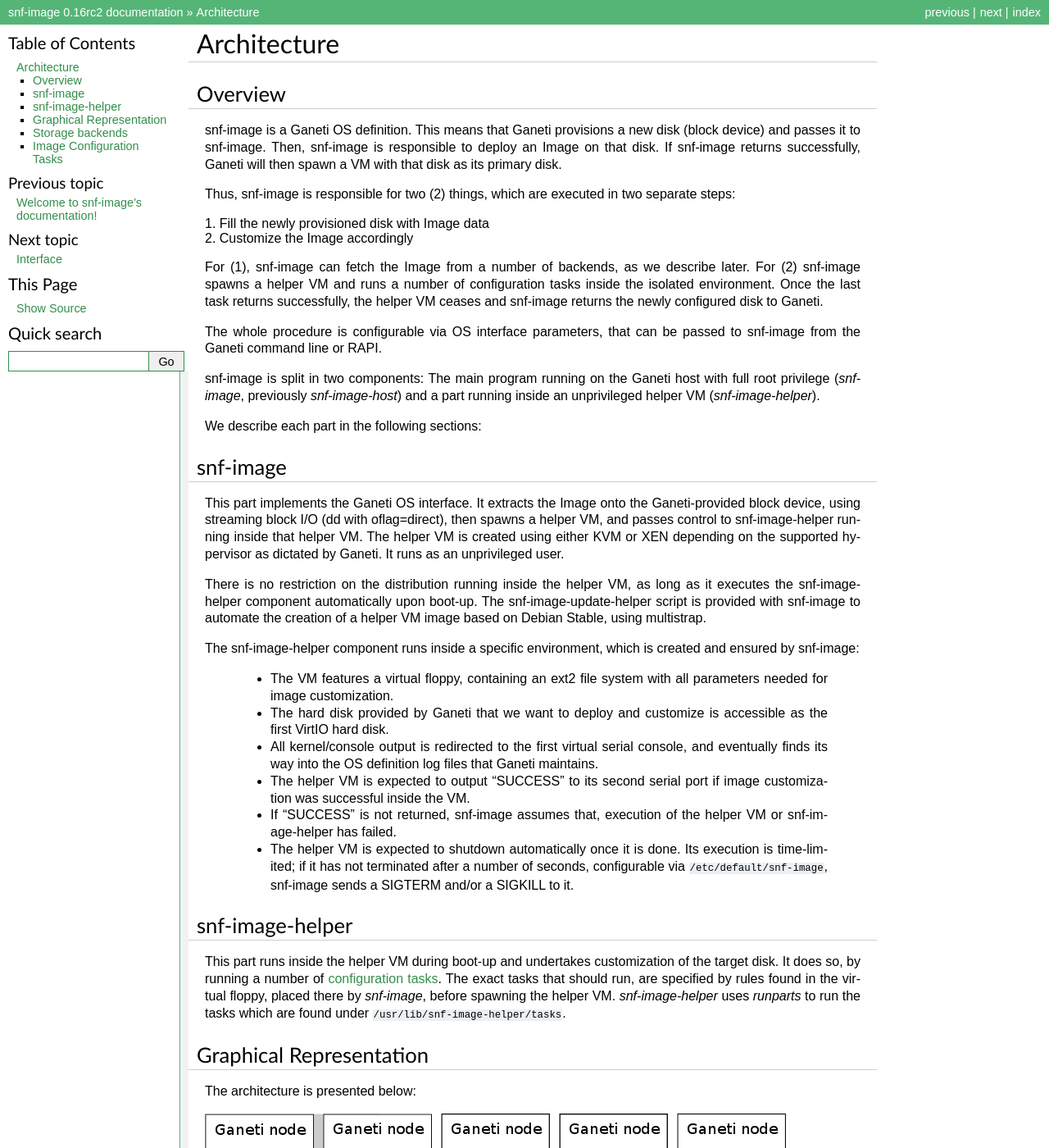
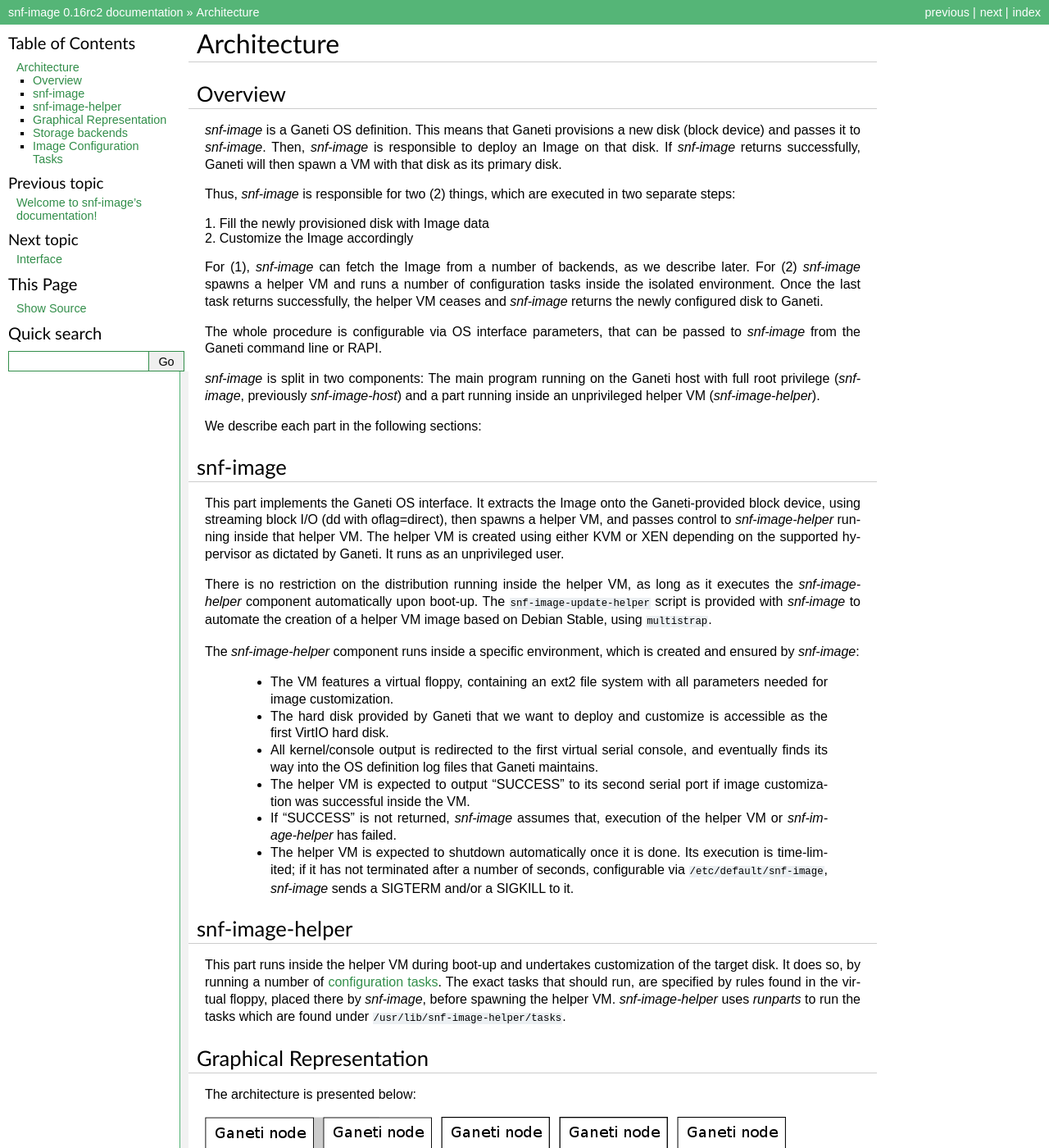
Before and after one commit to grnet/snf-image, a Sphinx documentation site: the page built from docs/architecture.rst, in a window 1280 px wide and 1400 px high. Shown: the whole window at 82% size. Built offline with Sphinx 7.4.7, drawn with Linux system fonts in a browser that asks for light colours; some of the changed text lies outside the part shown.

```diff
--- a/docs/architecture.rst
+++ b/docs/architecture.rst
@@ -4,27 +4,27 @@ Architecture
 Overview
 ^^^^^^^^
 
-snf-image is a Ganeti OS definition. This means that Ganeti provisions a new
-disk (block device) and passes it to snf-image. Then, snf-image is responsible
-to deploy an Image on that disk. If snf-image returns successfully, Ganeti will
-then spawn a VM with that disk as its primary disk.
+*snf-image* is a Ganeti OS definition. This means that Ganeti provisions a new
+disk (block device) and passes it to *snf-image*. Then, *snf-image* is
+responsible to deploy an Image on that disk. If *snf-image* returns
+successfully, Ganeti will then spawn a VM with that disk as its primary disk.
 
-Thus, snf-image is responsible for two (2) things, which are executed in two
+Thus, *snf-image* is responsible for two (2) things, which are executed in two
 separate steps:
 
 | 1. Fill the newly provisioned disk with Image data
 | 2. Customize the Image accordingly
 
-For (1), snf-image can fetch the Image from a number of backends, as we
-describe later. For (2) snf-image spawns a helper VM and runs a number of
+For (1), *snf-image* can fetch the Image from a number of backends, as we
+describe later. For (2) *snf-image* spawns a helper VM and runs a number of
 configuration tasks inside the isolated environment. Once the last task returns
-successfully, the helper VM ceases and snf-image returns the newly configured
+successfully, the helper VM ceases and *snf-image* returns the newly configured
 disk to Ganeti.
 
 The whole procedure is configurable via OS interface parameters, that can be
-passed to snf-image from the Ganeti command line or RAPI.
+passed to *snf-image* from the Ganeti command line or RAPI.
 
-snf-image is split in two components: The main program running on the Ganeti
+*snf-image* is split in two components: The main program running on the Ganeti
 host with full root privilege (*snf-image*, previously *snf-image-host*) and a
 part running inside an unprivileged helper VM (*snf-image-helper*).
 
@@ -35,18 +35,19 @@ snf-image
 
 This part implements the Ganeti OS interface. It extracts the Image onto the
 Ganeti-provided block device, using streaming block I/O (dd with oflag=direct),
-then spawns a helper VM, and passes control to snf-image-helper running inside
-that helper VM. The helper VM is created using either KVM or XEN depending on
-the supported hypervisor as dictated by Ganeti. It runs as an unprivileged
-user.
+then spawns a helper VM, and passes control to *snf-image-helper* running
+inside that helper VM. The helper VM is created using either KVM or XEN
+depending on the supported hypervisor as dictated by Ganeti. It runs as an
+unprivileged user.
 
 There is no restriction on the distribution running inside the helper VM, as
-long as it executes the snf-image-helper component automatically upon boot-up.
-The snf-image-update-helper script is provided with snf-image to automate the
-creation of a helper VM image based on Debian Stable, using multistrap.
+long as it executes the *snf-image-helper* component automatically upon
+boot-up.  The ``snf-image-update-helper`` script is provided with *snf-image*
+to automate the creation of a helper VM image based on Debian Stable, using
+``multistrap``.
 
-The snf-image-helper component runs inside a specific environment, which is
-created and ensured by snf-image:
+The *snf-image-helper* component runs inside a specific environment, which is
+created and ensured by *snf-image*:
 
  * The VM features a virtual floppy, containing an ext2 file system with all
    parameters needed for image customization.
@@ -57,11 +58,11 @@ created and ensured by snf-image:
    maintains.
  * The helper VM is expected to output "SUCCESS" to its second serial port if
    image customization was successful inside the VM.
- * If "SUCCESS" is not returned, snf-image assumes that, execution of the
-   helper VM or snf-image-helper has failed.
+ * If "SUCCESS" is not returned, *snf-image* assumes that, execution of the
+   helper VM or *snf-image-helper* has failed.
  * The helper VM is expected to shutdown automatically once it is done. Its
    execution is time-limited; if it has not terminated after a number of
-   seconds, configurable via ``/etc/default/snf-image``, snf-image sends a
+   seconds, configurable via ``/etc/default/snf-image``, *snf-image* sends a
    SIGTERM and/or a SIGKILL to it.
 
 snf-image-helper
@@ -105,12 +106,12 @@ newly created block device. The following back-ends are supported:
 
  * **Pithos backend**:
    *snf-image* contains a special command-line tool (*pithcat*) for retrieving
-   images residing on a Pithos installation. To set up snf-image's Pithos
+   images residing on a Pithos installation. To set up *snf-image*'s Pithos
    backend the user needs to setup the ``PITHOS_BACKEND_STORAGE`` variable
    inside ``/etc/default/snf-image``.
    Possible values are ``nfs`` and ``rados``. If ``nfs`` is used the user needs
-   to setup ``PITHOS_DATA`` variable, and when ``rados`` is used the user needs
-   to setup ``PITHOS_RADOS_POOL_MAPS`` and ``PITHOS_RADOS_POOL_BLOCKS``
+   to setup *PITHOS_DATA* variable, and when ``rados`` is used the user needs
+   to setup *PITHOS_RADOS_POOL_MAPS* and *PITHOS_RADOS_POOL_BLOCKS*
    accordingly.
 
  * **Null backend**:
@@ -125,8 +126,8 @@ newly created block device. The following back-ends are supported:
 Image Configuration Tasks
 ^^^^^^^^^^^^^^^^^^^^^^^^^
 
-Configuration tasks are scripts called by snf-image-helper inside the helper VM
-to accomplish various configuration steps on the newly created instance. See
+Configuration tasks are scripts called by *snf-image-helper* inside the helper
+VM to accomplish various configuration steps on the newly created instance. See
 below for a description of each one of them:
 
 **FixPartitionTable**: Enlarges the last partition in the partition table of
--- a/docs/installation.rst
+++ b/docs/installation.rst
@@ -1,7 +1,7 @@
 Installation
 ============
 
-Before installing snf-image be sure to have a working Ganeti installation in
+Before installing *snf-image* be sure to have a working Ganeti installation in
 your cluster. The installation process should take place in **all** Ganeti
 nodes. Here we will describe the installation in a single node. The process is
 identical for all nodes and should be repeated manually or automatically, e.g.,
@@ -76,7 +76,7 @@ To add the GRNET repository in your system, run:
 You can verify the authenticity of the package using our public key found
 `here <https://dev.grnet.gr/files/apt-grnetdev.pub>`_.
 
-To install snf-image run:
+To install *snf-image* run:
 
 .. code-block:: console
 
@@ -104,7 +104,7 @@ Untar, configure and build the source:
   $ ./configure --prefix=/usr --sysconfdir=/etc --localstatedir=/var
   $ make
 
-Install snf-image:
+Install *snf-image*:
 
 .. code-block:: console
 
```
Also changed, not shown: docs/advanced.rst (+15 -15 lines), docs/configuration.rst (+9 -9 lines), docs/interface.rst (+26 -26 lines), docs/usage.rst (+9 -9 lines).
